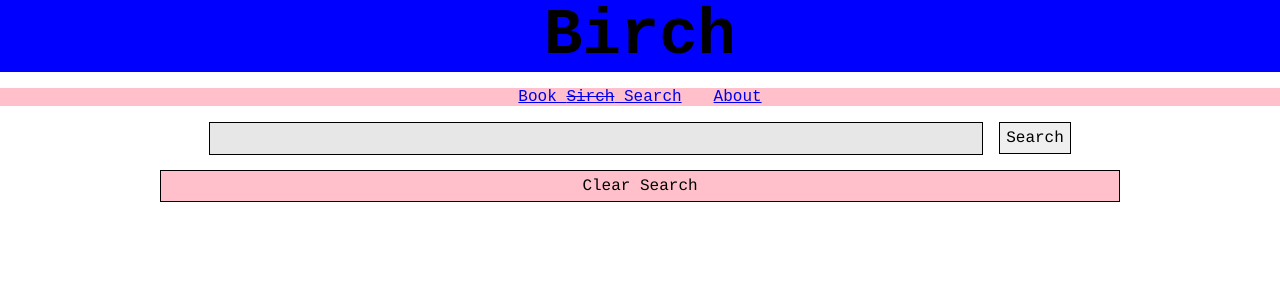
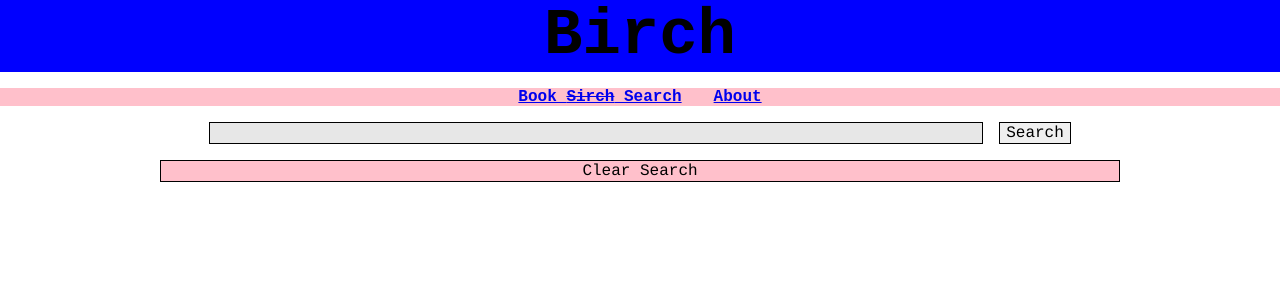
Before and after one commit to breadoliveoilsalt/birch-book-search, a React (Create React App) app: page / in a window 1280 px wide. Shown: the top 300 px of the page. Built offline with nearby package versions, Linux system fonts and the light colour scheme.

Commit message:
More playing with css to make search input line and clear search line uniform

```diff
--- a/src/components_container/SearchLayoutAndLogic.js
+++ b/src/components_container/SearchLayoutAndLogic.js
@@ -2,6 +2,7 @@ import React, { Component } from 'react'
 
 import SearchBar from '../components_presentational/SearchBar'
 import ClearSearchButton from '../components_presentational/ClearSearchButton'
+import Divider from '../components_presentational/Divider'
 
 
 
@@ -53,6 +54,8 @@ class SearchLayoutAndLogic extends Component {
           clearSearch={this.clearSearch}
         />
 
+        <Divider />
+
 
       </div>
 
--- /dev/null
+++ b/src/components_presentational/Divider.js
@@ -0,0 +1,13 @@
+import React from 'react'
+
+const Divider = () => {
+
+  return (
+    <div>
+      <div style={{backgroundColor: "blue"}} />
+    </div>
+  )
+
+}
+
+export default Divider
--- a/src/index.css
+++ b/src/index.css
@@ -44,6 +44,7 @@ code {
 
 .navbar {
   font-size: 100%;
+  font-weight: bold;
   margin: 1em 0;
   background-color: pink;
   /* height: 1em; */
@@ -51,6 +52,10 @@ code {
   /* font-size: 1em; */
 
   /* display: inline-block; */
+}
+
+a.navbar {
+  color: black; /* check that this works */
 }
 
 .navlink {
@@ -61,7 +66,7 @@ code {
 }
 
 .simple-form {
-  height: 2em;
+  /* height: 3em; */
   /* background-color: green; */
 }
 
@@ -73,13 +78,13 @@ input {
 input[type="submit"] {
   /* background-color: pink; */
   border: 1px solid black;
-  height: 2em;
+  /* height: 200%; */
 }
 
 #search-input {
   display: inline-block;
   margin-right: 1em;
-  height: 1.8em;
+  height: 100%;
   border: 1px solid black;
   background-color: #e7e7e7;
   width: 60%;
@@ -88,6 +93,7 @@ input[type="submit"] {
 #search-submit-button {
   display: inline-block;
   border: 1px solid black;
+  height: 100%;
   /* height: 2.5em; */
   width: 20%;
   /* -webkit-appearance: none;
@@ -97,7 +103,7 @@ input[type="submit"] {
 
 #clear-search-button {
   width: 75%;
-  height: 2em;
+  height: 100%;
   margin: 1em 0;
   background-color: pink;
   /* font-size: 3em; */
```
